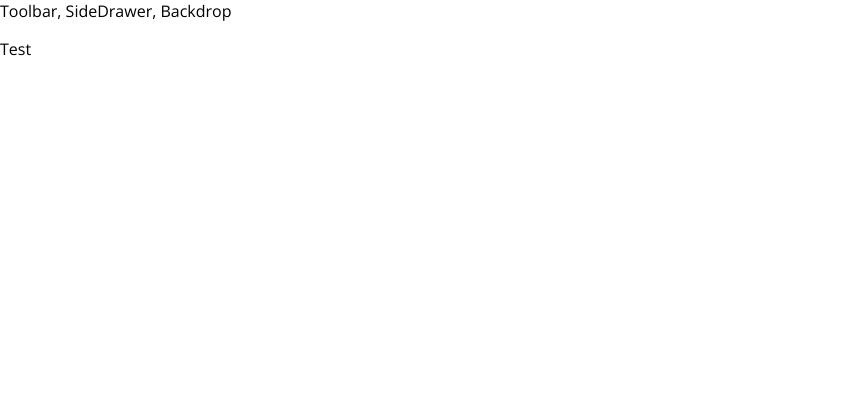
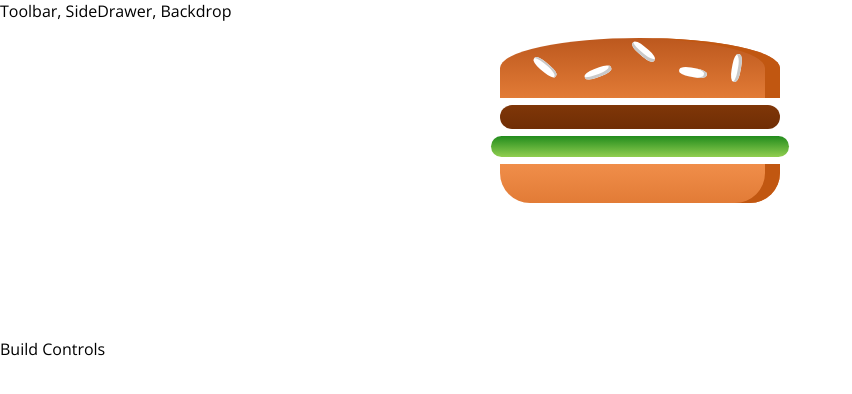
Before and after one commit to AaronGr/delicious-burgers, a React (Create React App) app: page / in a window 1280 px wide. Shown: the top 394 px of the page, without its empty margins (0-852 px from the left). Built offline with nearby package versions, Linux system fonts and the light colour scheme.

Commit message:
Burger component renders burger to screen

```diff
--- a/package.json
+++ b/package.json
@@ -3,6 +3,7 @@
   "version": "0.1.0",
   "private": true,
   "dependencies": {
+    "prop-types": "^15.6.2",
     "react": "^16.8.1",
     "react-dom": "^16.8.1",
     "react-scripts": "2.1.3"
--- a/src/App.css
+++ /dev/null
@@ -1,32 +0,0 @@
-.App {
-  text-align: center;
-}
-
-.App-logo {
-  animation: App-logo-spin infinite 20s linear;
-  height: 40vmin;
-}
-
-.App-header {
-  background-color: #282c34;
-  min-height: 100vh;
-  display: flex;
-  flex-direction: column;
-  align-items: center;
-  justify-content: center;
-  font-size: calc(10px + 2vmin);
-  color: white;
-}
-
-.App-link {
-  color: #61dafb;
-}
-
-@keyframes App-logo-spin {
-  from {
-    transform: rotate(0deg);
-  }
-  to {
-    transform: rotate(360deg);
-  }
-}
--- a/src/App.js
+++ b/src/App.js
@@ -1,13 +1,14 @@
 import React, { Component } from 'react';
-import './App.css';
+
 import Layout from './components/Layout/Layout';
+import BurgerBuilder from './containers/BurgerBuilder/BurgerBuilder';
 
 class App extends Component {
   render() {
     return (
       <div>
         <Layout>
-          <p>Test</p>
+          <BurgerBuilder />
         </Layout>
       </div>
     );
--- /dev/null
+++ b/src/components/Burger/Burger.css
@@ -0,0 +1,28 @@
+.Burger {
+    width: 100%;
+    margin: auto;
+    height: 250px;
+    text-align: bold;
+    font-size: 1.2rem;
+}
+
+@media (min-width: 1000px) and (min-height: 700px) {
+    .Burger {
+        width: 700px;
+        height: 600px;
+    }
+}
+
+@media (min-width: 500px) and (min-height: 401px) {
+    .Burger {
+        width: 450px;
+        height: 400px;
+    }
+}
+
+@media (min-width: 500px) and (min-height: 400px) {
+    .Burger {
+        width: 350px;
+        height: 300px;
+    }
+}
--- /dev/null
+++ b/src/components/Burger/Burger.js
@@ -0,0 +1,19 @@
+import React from 'react';
+
+import './Burger.css';
+import BurgerIngredient from './BurgerIngredient.js/BurgerIngredient';
+
+const burger = (props) => {
+    return (
+        <div className='Burger'>
+            <BurgerIngredient type="bread-top" />
+            <BurgerIngredient type="cheese" />
+            <BurgerIngredient type="meat" />
+            <BurgerIngredient type="lettuce" />
+            <BurgerIngredient type="bread-bottom" />
+
+        </div>
+    );
+};
+
+export default burger;
--- /dev/null
+++ b/src/components/Burger/BurgerIngredient.js/BurgerIngredient.css
@@ -0,0 +1,113 @@
+.BreadBottom {
+    height: 13%;
+    width: 80%;
+    background: linear-gradient(#F08E4A, #e27b36);
+    border-radius: 0 0 30px 30px;
+    box-shadow: inset -15px 0 #c15711;
+    margin: 2% auto;
+}
+
+.BreadTop {
+    height: 20%;
+    width: 80%;
+    background: linear-gradient(#bc581e, #e27b36);
+    border-radius: 50% 50% 0 0;
+    box-shadow: inset -15px 0 #c15711;
+    margin: 2% auto;
+    position: relative;
+}
+
+.Seeds1 {
+    width: 10%;
+    height: 15%;
+    position: absolute;
+    background-color: white;
+    left: 30%;
+    top: 50%;
+    border-radius: 40%;
+    transform: rotate(-20deg);
+    box-shadow: inset -2px -3px #c9c9c9;
+}
+
+.Seeds1:after {
+    content: "";
+    width: 100%;
+    height: 100%;
+    position: absolute;
+    background-color: white;
+    left: -170%;
+    top: -260%;
+    border-radius: 40%;
+    transform: rotate(60deg);
+    box-shadow: inset -1px 2px #c9c9c9;
+  }
+
+.Seeds1:before {
+    content: "";
+    width: 100%;
+    height: 100%;
+    position: absolute;
+    background-color: white;
+    left: 180%;
+    top: -50%;
+    border-radius: 40%;
+    transform: rotate(60deg);
+    box-shadow: inset -1px -3px #c9c9c9;
+  }
+
+  .Seeds2 {
+    width: 10%;
+    height: 15%;
+    position: absolute;
+    background-color: white;
+    left: 64%;
+    top: 50%;
+    border-radius: 40%;
+    transform: rotate(10deg);
+    box-shadow: inset -3px 0 #c9c9c9;
+  }
+
+  .Seeds2:before {
+    content: "";
+    width: 100%;
+    height: 100%;
+    position: absolute;
+    background-color: white;
+    left: 150%;
+    top: -130%;
+    border-radius: 40%;
+    transform: rotate(90deg);
+    box-shadow: inset 1px 3px #c9c9c9;
+  }
+
+
+.Meat {
+    width: 80%;
+    height: 8%;
+    background: linear-gradient(#7f3608, #702e05);
+    margin: 2% auto;
+    border-radius: 15px;
+}
+
+.Cheese {
+    width: 90%;
+    height: 4.5%;
+    margin: 2% auto;
+    background: linear-gradient(#f4d004, #d6bb22);
+    border-radius: 20px;
+}
+
+.Lettuce {
+    width: 85%;
+    height: 7%;
+    margin: 2% auto;
+    background: linear-gradient(#228c1d, #91ce50);
+    border-radius: 20px;
+}
+
+.Bacon {
+    width: 80%;
+    height: 3%;
+    background: linear-gradient(#bf3813, #c45e38);
+    margin: 2% auto;
+}
--- /dev/null
+++ b/src/components/Burger/BurgerIngredient.js/BurgerIngredient.js
@@ -0,0 +1,46 @@
+import React, { Component } from 'react';
+import PropTypes from 'prop-types';
+
+import './BurgerIngredient.css';
+
+class BurgerIngredient extends Component {
+
+    render() {
+        let ingredient = null;
+
+        switch (this.props.type) {
+            case ('bread-bottom'):
+                ingredient = <div className="BreadBottom"></div>;
+                break;
+            case ('bread-top'):
+                ingredient = (
+                    <div className="BreadTop">
+                        <div className="Seeds1"></div>
+                        <div className="Seeds2"></div>
+                    </div>
+                );
+                break;
+            case ('meat'):
+                ingredient = <div className="Meat"></div>
+                break;
+            case ('cheese'):
+                ingredient = <div classname="Cheese"></div>
+                break;
+            case ('lettuce'):
+                ingredient = <div className="Lettuce"></div>
+                break;
+            case ('bacon'):
+                ingredient = <div className="Bacon"></div>
+                break;
+            default:
+                ingredient = null;
+        }
+        return ingredient;
+    }
+}
+
+BurgerIngredient.propTypes = {
+    type: PropTypes.string.isRequired
+}
+
+export default BurgerIngredient;
--- /dev/null
+++ b/src/components/Layout/Layout.css
@@ -0,0 +1,3 @@
+.Content {
+    margin-top: 16px;
+}
--- a/src/components/Layout/Layout.js
+++ b/src/components/Layout/Layout.js
@@ -1,10 +1,11 @@
 import React from 'react';
 
+import './Layout.css';
 
 const layout = (props) => (
     <>
     <div>Toolbar, SideDrawer, Backdrop</div>
-    <main>
+    <main className="Content">
         {props.children}
     </main>
     </>
--- /dev/null
+++ b/src/containers/BurgerBuilder/BurgerBuilder.js
@@ -0,0 +1,15 @@
+import React, { Component } from 'react';
+import Burger from '../../components/Burger/Burger';
+
+class BurgerBuilder extends Component {
+    render() {
+        return (
+            <>
+                <Burger />
+                <div>Build Controls</div>
+            </>
+        );
+    }
+}
+
+export default BurgerBuilder;
```
Also changed, not shown: 1 other file (tests, documents, lock files or other folders).
